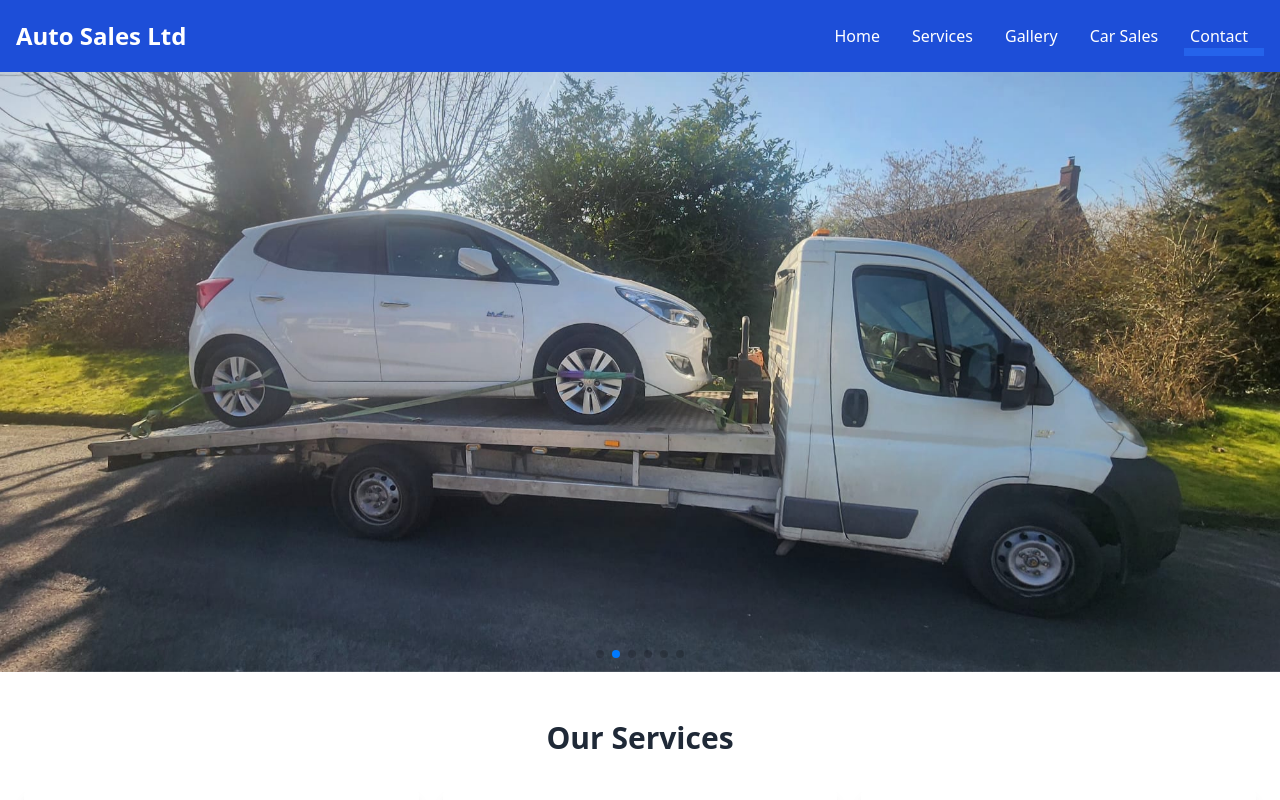
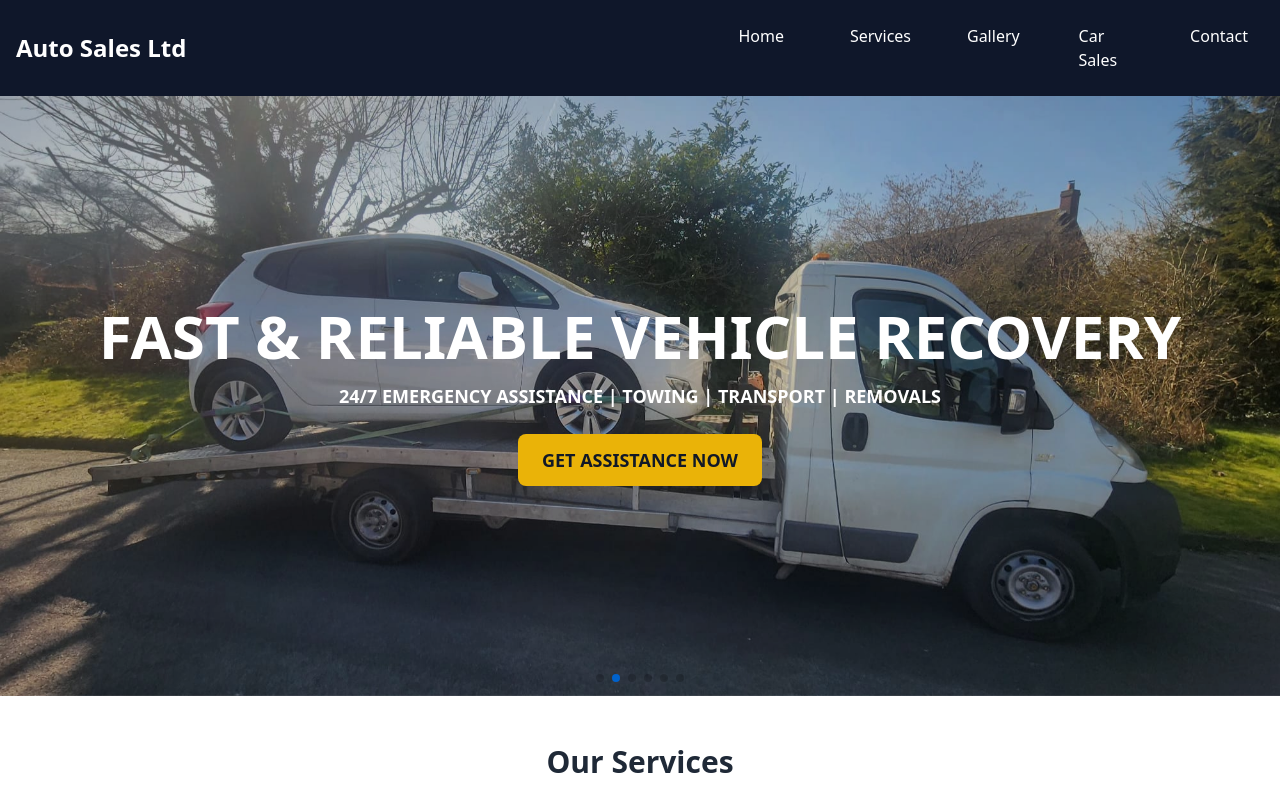
Before and after one commit to Fortzy05/cvr-recovery, a React (Vite) app: page / in a window 1280 px wide. Shown: the top 800 px of the page. Built offline with nearby package versions, Linux system fonts and the light colour scheme.

Commit message:
gallery and car sales

```diff
--- a/src/components/HeroSection.jsx
+++ b/src/components/HeroSection.jsx
@@ -3,16 +3,16 @@ import { Link } from "react-router-dom";
 
 function HeroSection() {
   return (
-    <div className="bg-blue-700 text-white text-center py-20 px-6">
+    <div className="w-full h-full flex flex-col items-center justify-center text-white text-center px-6 uppercase bg-black/20">
       <h1 className="text-4xl md:text-6xl font-bold">
         Fast & Reliable Vehicle Recovery
       </h1>
-      <p className="text-lg mt-4">
+      <p className="text-lg mt-4 font-bold">
         24/7 Emergency Assistance | Towing | Transport | Removals
       </p>
       <Link
         to="/booking"
-        className="mt-6 inline-block bg-yellow-500 text-gray-900 px-6 py-3 rounded-lg text-lg font-semibold hover:bg-yellow-400"
+        className="mt-6 bg-yellow-500 text-gray-900 px-6 py-3 rounded-lg text-lg font-semibold hover:bg-yellow-400"
       >
         Get Assistance Now
       </Link>
--- a/src/components/HeroSlider.jsx
+++ b/src/components/HeroSlider.jsx
@@ -3,6 +3,7 @@ import { Swiper, SwiperSlide } from "swiper/react";
 import "swiper/css";
 import "swiper/css/pagination";
 import { Pagination, Autoplay } from "swiper/modules";
+import HeroSection from "./HeroSection";
 
 const heroImages = [
   "/src/assets/hero1.jpg",
@@ -15,11 +16,15 @@ const heroImages = [
 
 function HeroSlider() {
   return (
+    <div className="relative">
+      <div className="absolute inset-0 flex items-center justify-center z-10">
+        <HeroSection />
+      </div>
       <Swiper
         modules={[Pagination, Autoplay]}
         autoplay={{ delay: 5000 }}
         pagination={{ clickable: true }}
-      className="w-full h-80 md:h-[600px]"
+        className="w-full h-80 md:h-[600px] "
       >
         {heroImages.map((image, index) => (
           <SwiperSlide key={index}>
@@ -31,6 +36,7 @@ function HeroSlider() {
           </SwiperSlide>
         ))}
       </Swiper>
+    </div>
   );
 }
 
--- a/src/components/Navbar.jsx
+++ b/src/components/Navbar.jsx
@@ -5,81 +5,52 @@ function Navbar() {
   const [isOpen, setIsOpen] = useState(false);
 
   return (
-    <nav className="bg-blue-700 text-white p-4 flex">
+    <nav className="bg-[#0f172a] text-white p-4 shadow-lg relative">
       <div className="container mx-auto flex justify-between items-center">
+        {/* Logo */}
         <h1 className="text-2xl font-bold">Auto Sales Ltd</h1>
-        <div className="md:flex hidden">
-          <Link to="/" className="block py-2 px-4 hover:bg-blue-800 rounded">
-            Home
-          </Link>
-          <Link
-            to="/services"
-            className="block py-2 px-4 hover:bg-blue-800 rounded"
-          >
-            Services
-          </Link>
-          <Link
-            to="/gallery"
-            className="block py-2 px-4 hover:bg-blue-800 rounded"
-          >
-            Gallery
-          </Link>
-          <Link
-            to="/car-sales"
-            className="block py-2 px-4 hover:bg-blue-800 rounded"
-          >
-            Car Sales
-          </Link>
-          <Link
-            to="/contact"
-            className="block py-2 px-4 hover:bg-blue-800 rounded"
-          >
-            Contact
-          </Link>
+
+        {/* Desktop Menu */}
+        <div className="hidden md:flex space-x-6">
+          {["Home", "Services", "Gallery", "Car Sales", "Contact"].map(
+            (item) => (
+              <Link
+                key={item}
+                to={`/${item.toLowerCase().replace(" ", "-")}`}
+                className="relative py-2 px-4 rounded-lg transition-all duration-300 group w-full"
+              >
+                {item}
+                <span className="absolute left-0 top-0 h-full w-0 bg-[#3b82f6] transition-all duration-300 group-hover:w-full -z-10"></span>
+              </Link>
+            )
+          )}
         </div>
-      </div>
-      <div className="relative">
+
+        {/* Mobile Menu Button */}
         <button
-          className="md:hidden text-white"
+          className="md:hidden text-white text-2xl"
           onClick={() => setIsOpen(!isOpen)}
         >
-          ☰
+          {isOpen ? "✕" : "☰"}
         </button>
-        <div
-          className={`md:flex md:space-x-6 absolute  bg-blue-600 top-8 right-0 pt-2 px-10 ${
-            isOpen ? "block" : "hidden"
-          } md:block`}
-        >
-          <div className="md:hidden items-center ">
-            <Link to="/" className="block items-center w-[100%] py-2 px-4 hover:bg-blue-800 rounded">
-              Home
-            </Link>
-            <Link
-              to="/services"
-              className="block py-2 px-4 hover:bg-blue-800 rounded"
-            >
-              Services
-            </Link>
-            <Link
-              to="/gallery"
-              className="block py-2 px-4 hover:bg-blue-800 rounded"
-            >
-              Gallery
-            </Link>
-            <Link
-              to="/car-sales"
-              className="block py-2 px-4 text-nowrap  hover:bg-blue-800 rounded"
-            >
-              Car Sales
-            </Link>
-            <Link
-              to="/contact"
-              className="block py-2 px-4 hover:bg-blue-800 rounded"
-            >
-              Contact
-            </Link>
-          </div>
-        </div>
+      </div>
+
+      {/* Mobile Menu */}
+      <div
+        className={`absolute z-50 top-16 right-0 w-64 bg-[#1e293b]  shadow-lg transition-transform duration-300 ${
+          isOpen ? "translate-x-0 opacity-100" : "translate-x-full opacity-0"
+        } md:hidden`}
+      >
+        {["Home", "Services", "Gallery", "Car Sales", "Contact"].map((item) => (
+          <Link
+            key={item}
+            to={`/${item.toLowerCase().replace(" ", "-")}`}
+            className="block py-3 px-8 rounded-lg transition-all duration-300 relative group"
+          >
+            {item}
+            <span className="absolute left-0 top-0 h-full w-0 bg-[#3b82f6] transition-all duration-300 group-hover:w-full -z-10"></span>
+          </Link>
+        ))}
       </div>
     </nav>
   );
```
Lines whose indentation alone changed are shown as unchanged.
